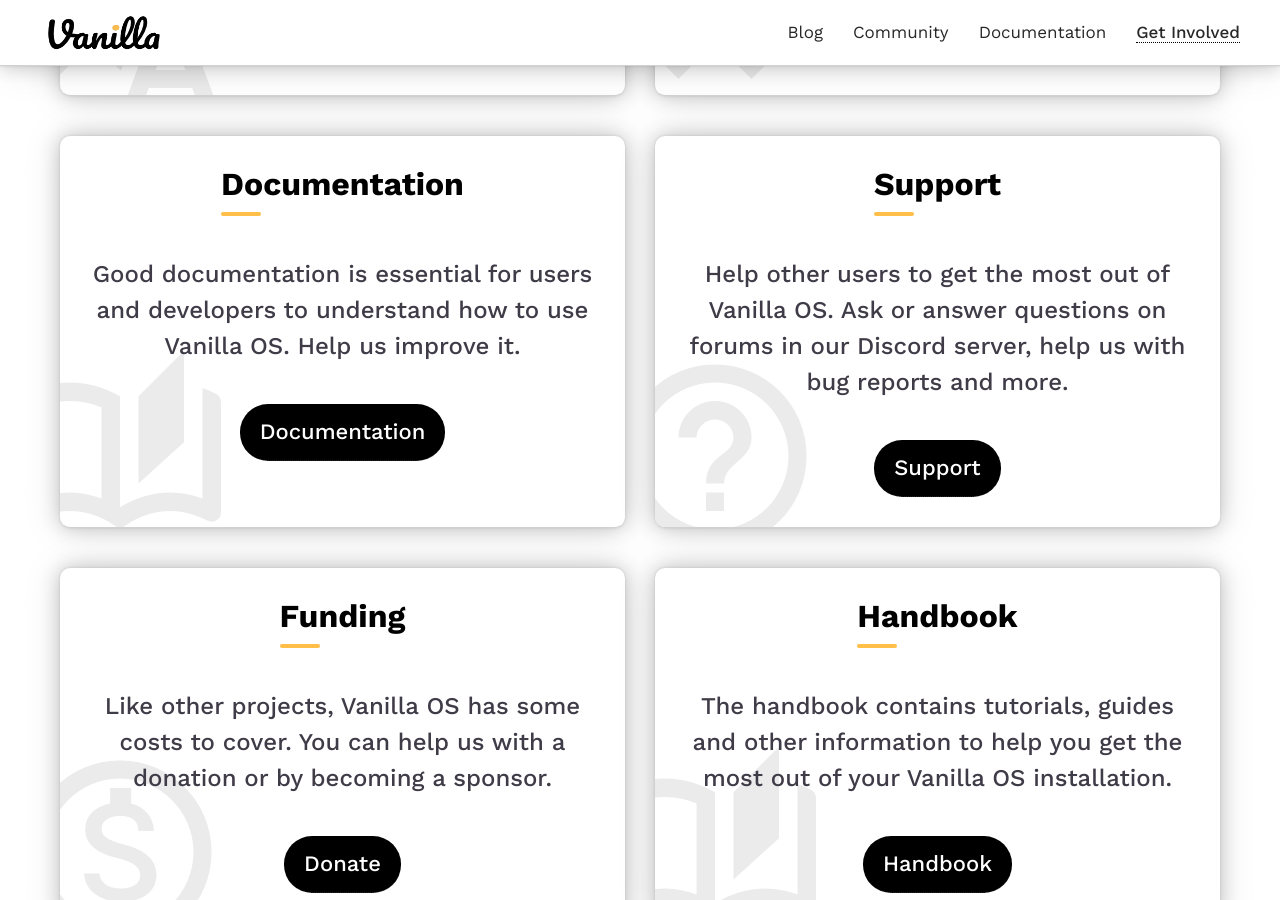
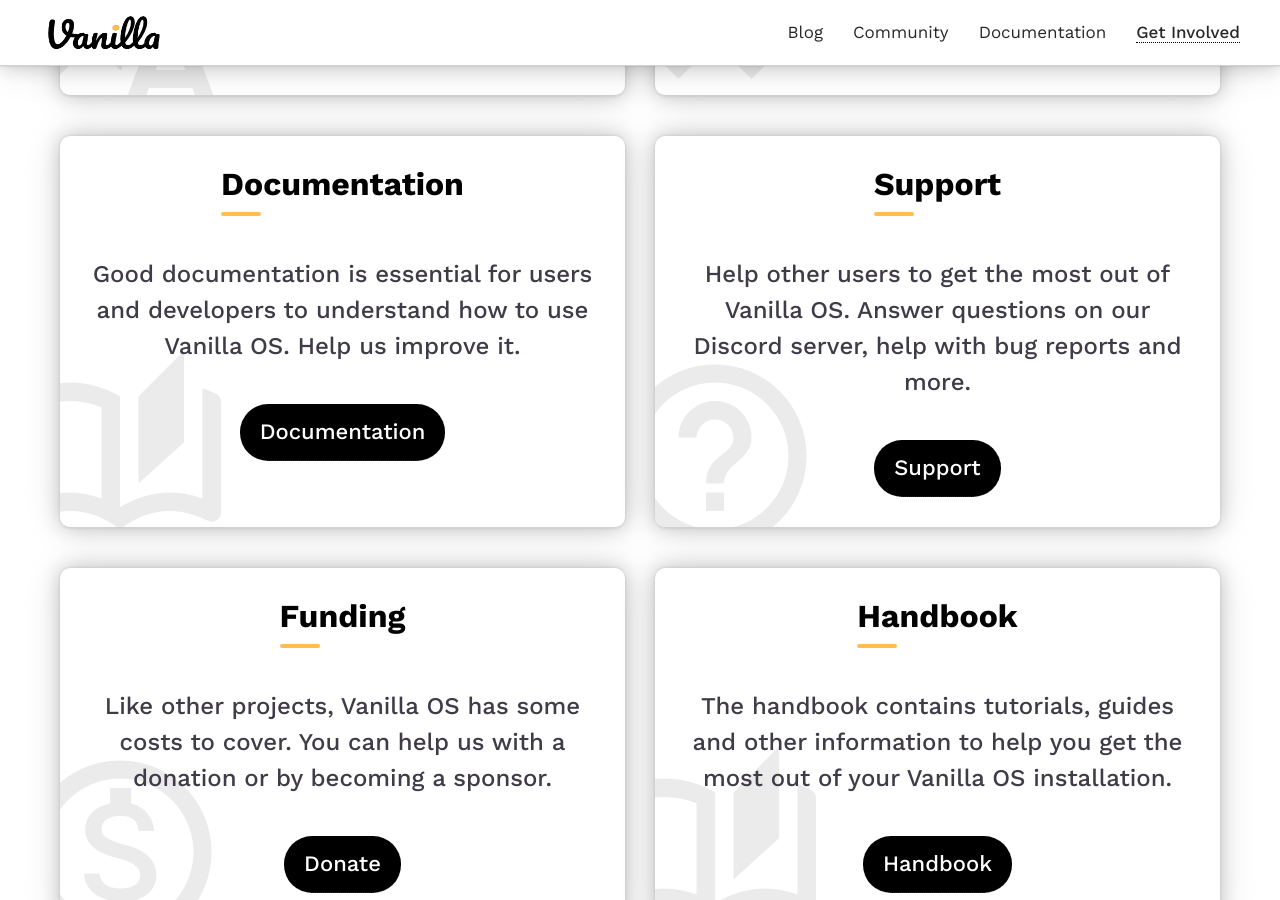
Before and after one commit to Vanilla-OS/website, a Jekyll site: the page built from get-involved.md, in a window 1280 px wide and 900 px high, scrolled down 780 px. Built offline with Jekyll 4.4.1, drawn with Linux system fonts in a browser that asks for light colours.

Commit message:
Update get-involved.md

```diff
--- a/get-involved.md
+++ b/get-involved.md
@@ -39,7 +39,7 @@
                     <span class="material-icons-outlined">help_outline</span>
                 </div>
                 <h3>Support</h3>
-                <p>Help other users to get the most out of Vanilla OS. Ask or answer questions on forums in our Discord server, help us with bug reports and more.</p>
+                <p>Help other users to get the most out of Vanilla OS. Answer questions on our Discord server, help with bug reports and more.</p>
                 <a href="https://discord.gg/34J8PFsk" class="button button-primary">Support</a>
             </div>
         </div>
```
